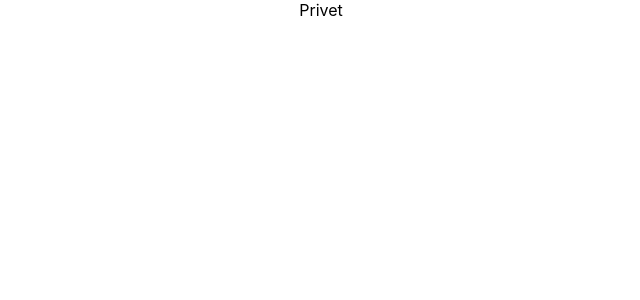
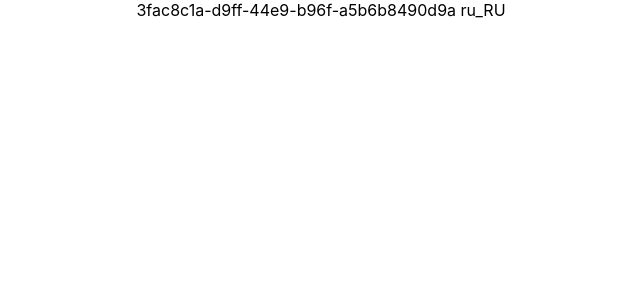
Before and after one commit to herzen-vis-lab/herzen-map, a React (Create React App) app: page / in a window 1280 px wide. Shown: the top 300 px of the page, without its empty margins (319-959 px from the left). Built offline with nearby package versions, Linux system fonts and the light colour scheme.

Commit message:
add constants

```diff
--- a/src/components/Map/Map.tsx
+++ b/src/components/Map/Map.tsx
@@ -1,8 +1,16 @@
 import React from "react";
+import {
+  apiKey,
+  lang,
+  location as LOCATION,
+  initialPoint,
+} from "../../constants/constants";
 
 const Map = () => {
   return (
-    <div>Privet</div>
+    <div>
+      {apiKey} {lang}
+    </div>
   );
 };
 
--- /dev/null
+++ b/src/constants/constants.tsx
@@ -0,0 +1,9 @@
+import { YMapLocation } from "@yandex/ymaps3-types/imperative/YMap";
+
+export const location: YMapLocation = { center: [37.95, 55.65], zoom: 10 };
+export const apiKey = "3fac8c1a-d9ff-44e9-b96f-a5b6b8490d9a";
+export const lang = "ru_RU";
+export const initialPoint: YMapLocation = {
+  center: [37.622504, 55.753215],
+  zoom: 10,
+};
```
